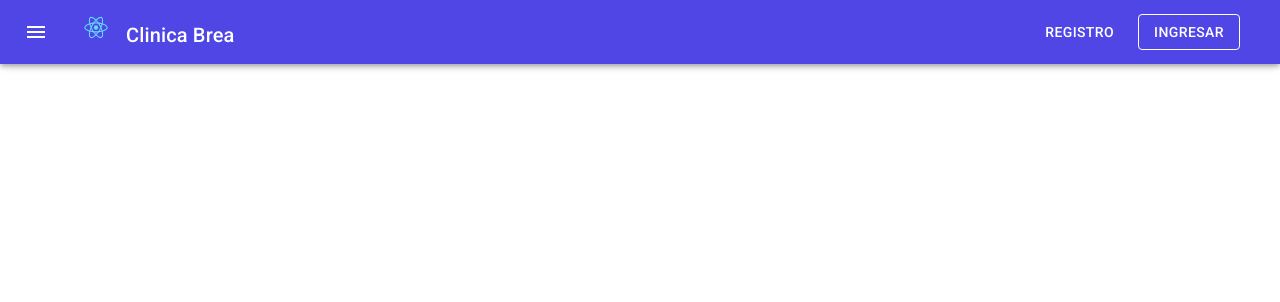
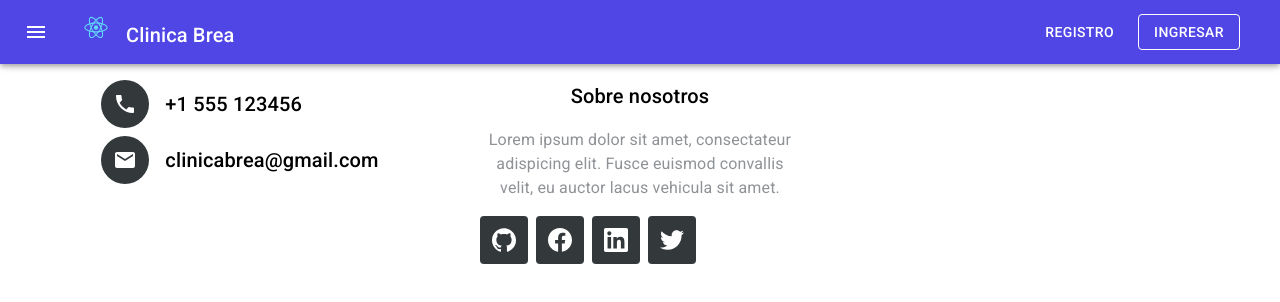
Before and after one commit to emanuelbrea/ai-2021, a React (Create React App) app: page / in a window 1280 px wide. Shown: the top 302 px of the page. Built offline with nearby package versions, Linux system fonts and the light colour scheme.

Commit message:
Agrego footer y main

```diff
--- a/src/App.js
+++ b/src/App.js
@@ -1,6 +1,6 @@
 import './css/App.css';
 import React from 'react';
-import Routes from './routes'
+import Routes from './Routes'
 import theme from './Theme'
 import {ThemeProvider} from "@material-ui/core";
 
--- a/src/routes.js
+++ b/src/Routes.js
@@ -3,7 +3,7 @@ import { Route,  BrowserRouter as Router, Switch } from 'react-router-dom'
 import Login from "./components/Login";
 import Signup from "./components/Signup";
 import ForgotPassword from "./components/ForgotPassword";
-import MenuAppBar from "./components/Menu";
+import Main from "./components/Main";
 
 export default props => (
     <Router>
@@ -11,7 +11,7 @@ export default props => (
                 <Route exact path='/login' component={ Login } />
                 <Route exact path='/signup' component={ Signup } />
                 <Route exact path='/reset' component={ ForgotPassword } />
-                <Route exact path='/' component={ MenuAppBar } />
+                <Route exact path='/' component={ Main } />
             </Switch>
     </Router>
 )
--- /dev/null
+++ b/src/components/Footer.js
@@ -0,0 +1,197 @@
+import React from "react";
+import PropTypes from "prop-types";
+import {
+  Grid,
+  Typography,
+  Box,
+  IconButton,
+  Hidden,
+  withStyles,
+  withWidth,
+  isWidthUp,
+} from "@material-ui/core";
+import PhoneIcon from "@material-ui/icons/Phone";
+import MailIcon from "@material-ui/icons/Mail";
+
+const styles = theme => ({
+  footerInner: {
+    paddingTop: theme.spacing(8),
+    paddingLeft: theme.spacing(2),
+    paddingRight: theme.spacing(2),
+    paddingBottom: theme.spacing(6),
+    [theme.breakpoints.up("sm")]: {
+      paddingTop: theme.spacing(10),
+      paddingLeft: theme.spacing(16),
+      paddingRight: theme.spacing(16),
+      paddingBottom: theme.spacing(10)
+    },
+    [theme.breakpoints.up("md")]: {
+      paddingTop: theme.spacing(10),
+      paddingLeft: theme.spacing(10),
+      paddingRight: theme.spacing(10),
+      paddingBottom: theme.spacing(10)
+    }
+  },
+  infoIcon: {
+    color: `${theme.palette.common.white} !important`,
+    backgroundColor: "#33383b !important"
+  },
+  socialIcon: {
+    fill: theme.palette.common.white,
+    backgroundColor: "#33383b",
+    borderRadius: theme.shape.borderRadius,
+    "&:hover": {
+      backgroundColor: theme.palette.primary.light
+    }
+  },
+});
+
+const infos = [
+  {
+    icon: <PhoneIcon />,
+    description: "+1 555 123456"
+  },
+  {
+    icon: <MailIcon />,
+    description: "clinicabrea@gmail.com"
+  }
+];
+
+const socialIcons = [
+  {
+    icon: (
+      <svg
+        role="img"
+        width="24px"
+        height="24px"
+        viewBox="0 0 24 24"
+        xmlns="http://www.w3.org/2000/svg"
+      >
+        <title>GitHub</title>
+        <path d="M12 .297c-6.63 0-12 5.373-12 12 0 5.303 3.438 9.8 8.205 11.385.6.113.82-.258.82-.577 0-.285-.01-1.04-.015-2.04-3.338.724-4.042-1.61-4.042-1.61C4.422 18.07 3.633 17.7 3.633 17.7c-1.087-.744.084-.729.084-.729 1.205.084 1.838 1.236 1.838 1.236 1.07 1.835 2.809 1.305 3.495.998.108-.776.417-1.305.76-1.605-2.665-.3-5.466-1.332-5.466-5.93 0-1.31.465-2.38 1.235-3.22-.135-.303-.54-1.523.105-3.176 0 0 1.005-.322 3.3 1.23.96-.267 1.98-.399 3-.405 1.02.006 2.04.138 3 .405 2.28-1.552 3.285-1.23 3.285-1.23.645 1.653.24 2.873.12 3.176.765.84 1.23 1.91 1.23 3.22 0 4.61-2.805 5.625-5.475 5.92.42.36.81 1.096.81 2.22 0 1.606-.015 2.896-.015 3.286 0 .315.21.69.825.57C20.565 22.092 24 17.592 24 12.297c0-6.627-5.373-12-12-12" />
+      </svg>
+    ),
+    label: "Github",
+    href: "https://github.com/emanuelbrea"
+  },
+  {
+    icon: (
+      <svg
+        role="img"
+        width="24px"
+        height="24px"
+        viewBox="0 0 24 24"
+        xmlns="http://www.w3.org/2000/svg"
+      >
+        <title>Facebook</title>
+        <path d="M23.9981 11.9991C23.9981 5.37216 18.626 0 11.9991 0C5.37216 0 0 5.37216 0 11.9991C0 17.9882 4.38789 22.9522 10.1242 23.8524V15.4676H7.07758V11.9991H10.1242V9.35553C10.1242 6.34826 11.9156 4.68714 14.6564 4.68714C15.9692 4.68714 17.3424 4.92149 17.3424 4.92149V7.87439H15.8294C14.3388 7.87439 13.8739 8.79933 13.8739 9.74824V11.9991H17.2018L16.6698 15.4676H13.8739V23.8524C19.6103 22.9522 23.9981 17.9882 23.9981 11.9991Z" />
+      </svg>
+    ),
+    label: "Facebook",
+    href: "https://facebook.com"
+  },
+  {
+    icon: (
+      <svg
+        role="img"
+        width="24px"
+        height="24px"
+        viewBox="0 0 24 24"
+        xmlns="http://www.w3.org/2000/svg"
+      >
+        <title>LinkedIn</title>
+        <path d="M20.447 20.452h-3.554v-5.569c0-1.328-.027-3.037-1.852-3.037-1.853 0-2.136 1.445-2.136 2.939v5.667H9.351V9h3.414v1.561h.046c.477-.9 1.637-1.85 3.37-1.85 3.601 0 4.267 2.37 4.267 5.455v6.286zM5.337 7.433c-1.144 0-2.063-.926-2.063-2.065 0-1.138.92-2.063 2.063-2.063 1.14 0 2.064.925 2.064 2.063 0 1.139-.925 2.065-2.064 2.065zm1.782 13.019H3.555V9h3.564v11.452zM22.225 0H1.771C.792 0 0 .774 0 1.729v20.542C0 23.227.792 24 1.771 24h20.451C23.2 24 24 23.227 24 22.271V1.729C24 .774 23.2 0 22.222 0h.003z" />
+      </svg>
+    ),
+    label: "LinkedIn",
+    href: "https://www.linkedin.com/"
+  },
+  {
+    icon: (
+      <svg
+        role="img"
+        width="24px"
+        height="24px"
+        viewBox="0 0 24 24"
+        xmlns="http://www.w3.org/2000/svg"
+      >
+        <title>Twitter</title>
+        <path d="M23.954 4.569c-.885.389-1.83.654-2.825.775 1.014-.611 1.794-1.574 2.163-2.723-.951.555-2.005.959-3.127 1.184-.896-.959-2.173-1.559-3.591-1.559-2.717 0-4.92 2.203-4.92 4.917 0 .39.045.765.127 1.124C7.691 8.094 4.066 6.13 1.64 3.161c-.427.722-.666 1.561-.666 2.475 0 1.71.87 3.213 2.188 4.096-.807-.026-1.566-.248-2.228-.616v.061c0 2.385 1.693 4.374 3.946 4.827-.413.111-.849.171-1.296.171-.314 0-.615-.03-.916-.086.631 1.953 2.445 3.377 4.604 3.417-1.68 1.319-3.809 2.105-6.102 2.105-.39 0-.779-.023-1.17-.067 2.189 1.394 4.768 2.209 7.557 2.209 9.054 0 13.999-7.496 13.999-13.986 0-.209 0-.42-.015-.63.961-.689 1.8-1.56 2.46-2.548l-.047-.02z" />
+      </svg>
+    ),
+    label: "Twitter",
+    href: "https://www.twitter.com/"
+  }
+];
+
+function Footer(props) {
+  const { classes, theme, width } = props;
+  return (
+    <footer className="lg-p-top">
+      <div className={classes.footerInner}>
+        <Grid container spacing={isWidthUp("md", width) ? 10 : 5}>
+          <Hidden mdDown>
+            <Grid item xs={12} md={6} lg={4}>
+              <Box display="flex" justifyContent="center">
+                <div>
+                  {infos.map((info, index) => (
+                    <Box display="flex" mb={1} key={index}>
+                      <Box mr={2}>
+                        <IconButton
+                          className={classes.infoIcon}
+                          tabIndex={-1}
+                          disabled
+                        >
+                          {info.icon}
+                        </IconButton>
+                      </Box>
+                      <Box
+                        display="flex"
+                        flexDirection="column"
+                        justifyContent="center"
+                      >
+                        <Typography variant="h6" className="text-white">
+                          {info.description}
+                        </Typography>
+                      </Box>
+                    </Box>
+                  ))}
+                </div>
+              </Box>
+            </Grid>
+          </Hidden>
+          <Grid item xs={12} md={6} lg={4}>
+            <Typography variant="h6" paragraph className="text-white">
+              Sobre nosotros
+            </Typography>
+            <Typography style={{ color: "#8f9296" }} paragraph>
+              Lorem ipsum dolor sit amet, consectateur adispicing elit. Fusce
+              euismod convallis velit, eu auctor lacus vehicula sit amet.
+            </Typography>
+            <Box display="flex">
+              {socialIcons.map((socialIcon, index) => (
+                <Box key={index} mr={index !== socialIcons.length - 1 ? 1 : 0}>
+                  <IconButton
+                    aria-label={socialIcon.label}
+                    className={classes.socialIcon}
+                    href={socialIcon.href}
+                  >
+                    {socialIcon.icon}
+                  </IconButton>
+                </Box>
+              ))}
+            </Box>
+          </Grid>
+        </Grid>
+      </div>
+    </footer>
+  );
+}
+
+Footer.propTypes = {
+  theme: PropTypes.object.isRequired,
+  classes: PropTypes.object.isRequired,
+  width: PropTypes.string.isRequired
+};
+
+export default withWidth()(withStyles(styles, { withTheme: true })(Footer));
--- a/src/components/ForgotPassword.js
+++ b/src/components/ForgotPassword.js
@@ -35,7 +35,7 @@ const useStyles = makeStyles((theme) => ({
     },
     avatar: {
         margin: theme.spacing(1),
-        backgroundColor: theme.palette.secondary.main,
+        backgroundColor: theme.palette.primary.main,
     },
     form: {
         width: '100%', // Fix IE 11 issue.
--- a/src/components/Login.js
+++ b/src/components/Login.js
@@ -35,7 +35,7 @@ const useStyles = makeStyles((theme) => ({
     },
     avatar: {
         margin: theme.spacing(1),
-        backgroundColor: theme.palette.secondary.main,
+        backgroundColor: theme.palette.primary.main,
     },
     form: {
         width: '100%', // Fix IE 11 issue.
--- /dev/null
+++ b/src/components/Main.js
@@ -0,0 +1,22 @@
+import React from "react";
+import Footer from "./Footer";
+import MenuAppBar from "./NavBar";
+import {makeStyles} from "@material-ui/core/styles";
+
+const useStyles = makeStyles((theme) => ({
+    wrapper: {
+        overflowX: "hidden",
+    },
+}));
+
+
+export default function Main(){
+
+    const classes = useStyles();
+    return(
+        <div className={classes.wrapper}>
+            <MenuAppBar/>
+            <Footer />
+        </div>
+    );
+}
--- a/src/components/Menu.js
+++ b/src/components/NavBar.js
@@ -20,6 +20,7 @@ import InboxIcon from "@material-ui/icons/MoveToInbox";
 import MailIcon from "@material-ui/icons/Mail";
 import ListItemText from "@material-ui/core/ListItemText";
 import logo from '../images/logo.svg';
+import Footer from "./Footer";
 
 
 const drawerWidth = 240;
--- a/src/components/Signup.js
+++ b/src/components/Signup.js
@@ -33,7 +33,7 @@ const useStyles = makeStyles((theme) => ({
     },
     avatar: {
         margin: theme.spacing(1),
-        backgroundColor: theme.palette.secondary.main,
+        backgroundColor: theme.palette.primary.main,
     },
     form: {
         width: '100%',
```
